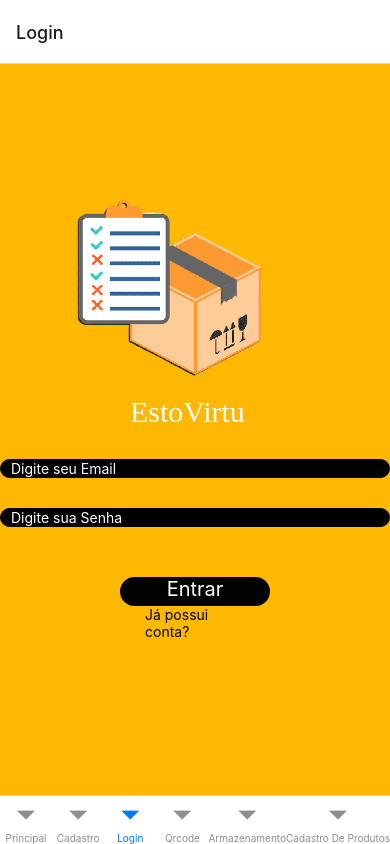
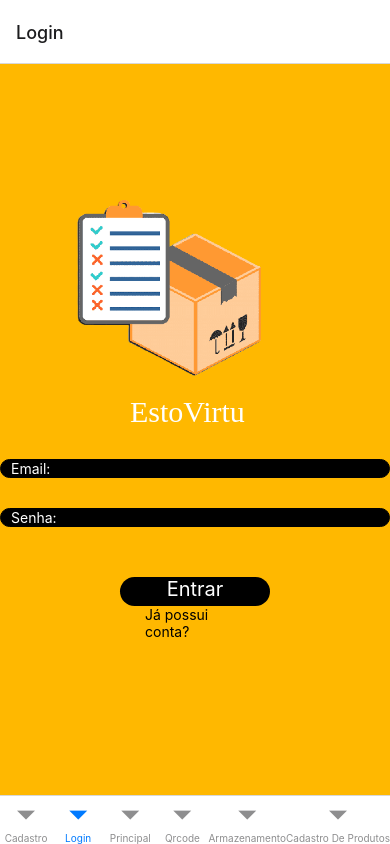
Before and after one commit to lucas125-fx/controle-de-estoque, a React Native app: screen /Login in a window 390 px wide. Built offline with nearby package versions, Linux system fonts and the light colour scheme; no server answers; the database is empty.

Commit message:
feito o banco de dados

```diff
--- a/App.js
+++ b/App.js
@@ -16,12 +16,13 @@ export default function App() {
   return (
     <NavigationContainer>
       <Tab.Navigator useLegacyImplementation={true} >
-     <Tab.Screen name="Principal"component={Principal}/>
      <Tab.Screen name="Cadastro"component={Cadastro}/>
      <Tab.Screen name="Login"component={Login}/>
+     <Tab.Screen name="Principal"component={Principal}/>
      <Tab.Screen name="Qrcode"component={Qrcode}/>
      <Tab.Screen name="Armazenamento"component={Armazenamento}/>
      <Tab.Screen name="Cadastro De Produtos"component={CadastroProdutos}/>
+
      </Tab.Navigator>
         </NavigationContainer>
 
--- /dev/null
+++ b/src/Config/firebase.js
@@ -0,0 +1,17 @@
+import { initializeApp } from "firebase/app";
+import { getFirestore } from 'firebase/firestore'
+
+const firebaseConfig = {
+  apiKey: "AIzaSyBn9iN3p-AslOT6amwqRsT9AK9bBjMDtck",
+  authDomain: "estoque-2487b.firebaseapp.com",
+  projectId: "estoque-2487b",
+  storageBucket: "estoque-2487b.appspot.com",
+  messagingSenderId: "68410854167",
+  appId: "1:68410854167:web:61f5edfb25a2f73236c552"
+};
+
+const app = initializeApp(firebaseConfig);
+
+const db = getFirestore();
+
+export default db;
--- a/src/Pages/Cadastro/index.js
+++ b/src/Pages/Cadastro/index.js
@@ -1,21 +1,41 @@
 import { StatusBar } from 'expo-status-bar';
-import React, {useState, useEffect} from "react"
-import {  Safeareaview ,StyleSheet, TouchableOpacity, Linking, Text, View, TextInput , Image } from 'react-native';
-import database from '../../Config/firebaseconfig';
+import { addDoc, collection, getDocs } from 'firebase/firestore';
+import React, { useState, useEffect } from "react"
+import { Safeareaview, StyleSheet, TouchableOpacity, Linking, Text, View, TextInput, Image } from 'react-native';
+import db from '../../Config/firebase';
 import Login from '../Login';
 
-export default function Cadastro({navigation}) {
-// const [ estoque, setEstoque ] = useState ([])
+export default function Cadastro({ navigation }) {
 
-// useEffect (() =>{
-//   database.collection("Estoque").onSnapshot((query)=>{
-//     const list = []
-//     query.forEach((doc)=>{
-//       list.push({...doc.data(), id: doc.id })
-//     })
-//     setEstoque(list)
-//   })
-// }, [])
+  const [email, onChangeEmail] = useState("");
+  const [password, onChangePassword] = useState('');
+
+  const request = async () => {
+    const querySnapshot = await getDocs(
+      collection(db, "Estoque")
+    );
+
+    querySnapshot.forEach(
+      (doc) => {
+        console.log(doc.data());
+      }
+    );
+  }
+  const insertData = async () => {
+    const docRef = await addDoc(collection(db, "Estoque"), {
+      email: email,
+      senha: password
+    });
+    console.log("Document written with ID: ", docRef.id);
+  }
+
+  useEffect(() => {
+    request();
+  }, [])
+
+  useEffect(() => {
+    console.log(email)
+  }, [email])
 
   return (
     <View style={styles.container}>
@@ -28,32 +48,26 @@ export default function Cadastro({navigation}) {
         <Text style={styles.text}>EstoVirtu</Text>
         <TextInput
           style={styles.input}
-        placeholder="Email"
+          placeholder="Email:"
           placeholderTextColor="#FFF"
+          onChangeText={onChangeEmail}
         />
         <TextInput
           style={styles.input1}
-        placeholder="Senha"
+          placeholder="Senha:"
           placeholderTextColor="#FFF"
           password={true}
           secureTextEntry={true}
-      />
-      <TextInput
-        style={styles.input2}
-        placeholder="Confirmar senha"
-        placeholderTextColor="#FFF"
-        secureTextEntry={true}
-        password={true}
+          onChangeText={onChangePassword}
           />
         <View >
           <TouchableOpacity
 
-        onPress={() => (navigation.navigate(Login))}
-
+            onPress={() => (insertData())}
 
             style={styles.botao}>
 
-        <Text style={{ fontSize: 20, color: '#fff', }}>Entrar</Text>
+            <Text style={{ fontSize: 20, color: '#fff', }}>Cadastrar</Text>
 
           </TouchableOpacity>
           <Text style={styles.Link}
@@ -74,29 +88,29 @@ const styles = StyleSheet.create({
     backgroundColor: '#FFB800',
     alignItems: 'center',
     justifyContent: 'center',
-    color:'white'
+    color: 'white'
   },
-  container1:{
+  container1: {
     //border:'solid black',
     height: 90,
     width: 90,
     // backgroundColor:'FFB800',
   },
-  text:{
+  text: {
     marginTop: 0,
     fontFamily: 'normal',
     color: 'white',
-    marginLeft:-20,
-    marginRight:-110,
-    fontSize:30
+    marginLeft: -20,
+    marginRight: -110,
+    fontSize: 30
   },
   input: {
     color: 'white',
     marginLeft: -150,
-    marginRight:-150,
+    marginRight: -150,
     borderWidth: 1,
     backgroundColor: 'black',
-    marginTop: 10,
+    marginTop: 30,
     borderRadius: 30,
     paddingLeft: 10,
     paddingRight: 10,
@@ -104,7 +118,7 @@ const styles = StyleSheet.create({
   input1: {
     marginTop: 0,
     marginLeft: -150,
-    marginRight:-150,
+    marginRight: -150,
     borderWidth: 1,
     color: 'white',
     backgroundColor: 'black',
@@ -118,7 +132,7 @@ const styles = StyleSheet.create({
   input2: {
     marginTop: 0,
     marginLeft: -150,
-    marginRight:-150,
+    marginRight: -150,
     borderWidth: 1,
     color: 'white',
     backgroundColor: 'black',
@@ -145,11 +159,11 @@ const styles = StyleSheet.create({
     marginLeft: -85,
     marginTop: -200
   },
-  Link:{
+  Link: {
 
     color: 'black',
     marginLeft: -5,
-    marginRight:-10
+    marginRight: -10
 
   }
 
--- a/src/Pages/Login/index.js
+++ b/src/Pages/Login/index.js
@@ -1,9 +1,37 @@
-import React from 'react';
+import React, { useEffect, useState } from 'react';
 import { StatusBar } from 'expo-status-bar';
-import { StyleSheet, Linking, Text, View, TouchableOpacity, TextInput, Button, Image } from 'react-native';
+import { ActivityIndicator, StyleSheet, Linking, Text, View, TouchableOpacity, TextInput, Button, Image } from 'react-native';
+import { SafeAreaView } from 'react-native-safe-area-context';
+import db from '../../Config/firebase';
+import { collection, doc, getDocs } from 'firebase/firestore';
+import { async } from '@firebase/util';
 
 
-export default function Login({navigation}) {
+export default function Login({ navigation }) {
+
+  const [email, onChangeEmail] = useState("");
+  const [password, onChangePassword] = useState('');
+
+  const request = async () => {
+    const querySnapshot = await getDocs(
+      collection(db, "Estoque")
+    );
+
+    querySnapshot.forEach(
+      (doc) => {
+        console.log(doc.data());
+      }
+    );
+  }
+
+  useEffect(() => {
+    request();
+  }, [])
+
+  useEffect(() => {
+    console.log(email)
+  }, [email])
+
   return (
     <View style={styles.container}>
 
@@ -13,18 +41,24 @@ export default function Login({navigation}) {
           source={require('../../../assets/images/icon2.png')}
         />
         <Text style={styles.text}>EstoVirtu</Text>
+        <SafeAreaView>
           <TextInput
             style={styles.input}
-          placeholder="Digite seu Email"
+            onChangeText={onChangeEmail}
+            value={email}
+            placeholder="Email:"
             placeholderTextColor="#FFF"
           />
           <TextInput
             style={styles.input1}
-          placeholder="Digite sua Senha"
-          placeholderTextColor="#FFF"
+            onChangeText={onChangePassword}
+            value={password}
             secureTextEntry={true}
             password={true}
+            placeholder="Senha:"
+            placeholderTextColor="#FFF"
           />
+        </SafeAreaView>
         <View >
           <TouchableOpacity
             onPress={() => (navigation.navigate('Principal'))}
```
Also changed, not shown: src/Config/firebaseconfig.js (deleted, +0 -16 lines), 1 other file (tests, documents, lock files or other folders). Lines whose indentation alone changed are shown as unchanged.
